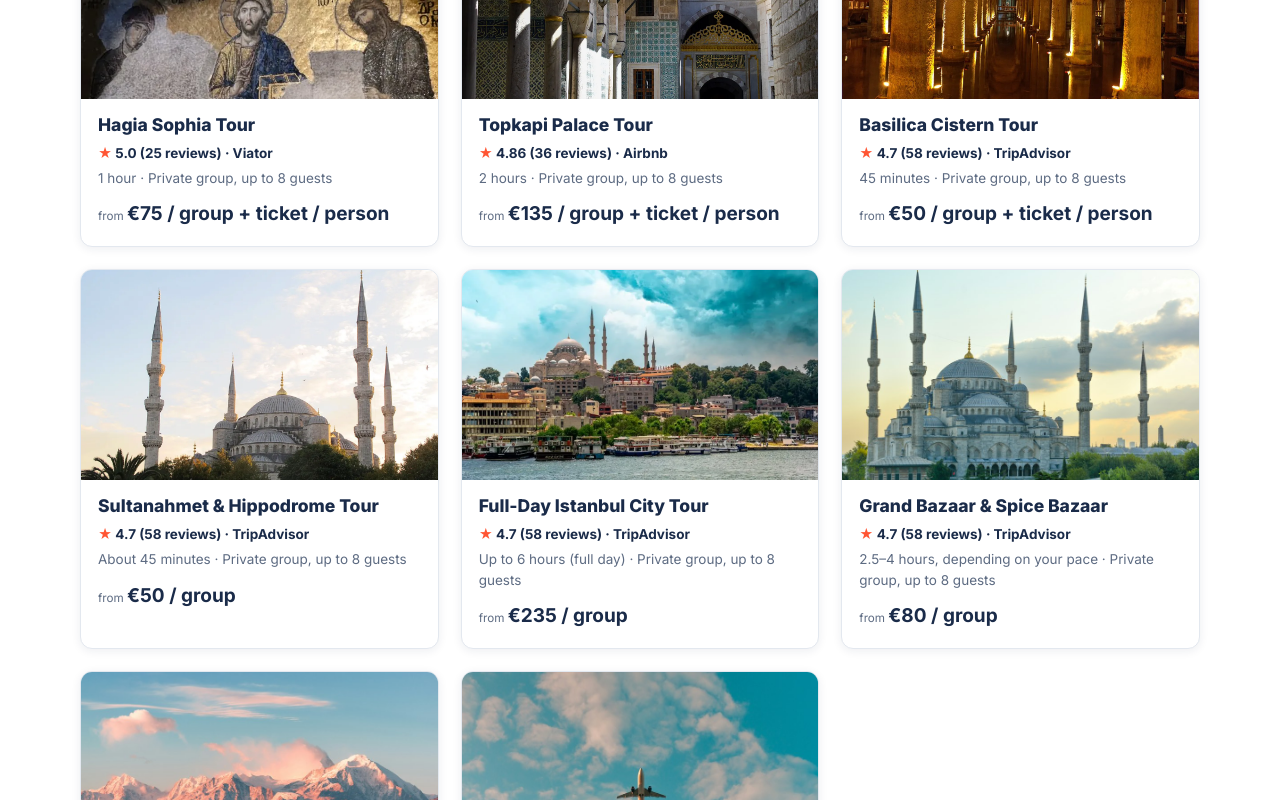
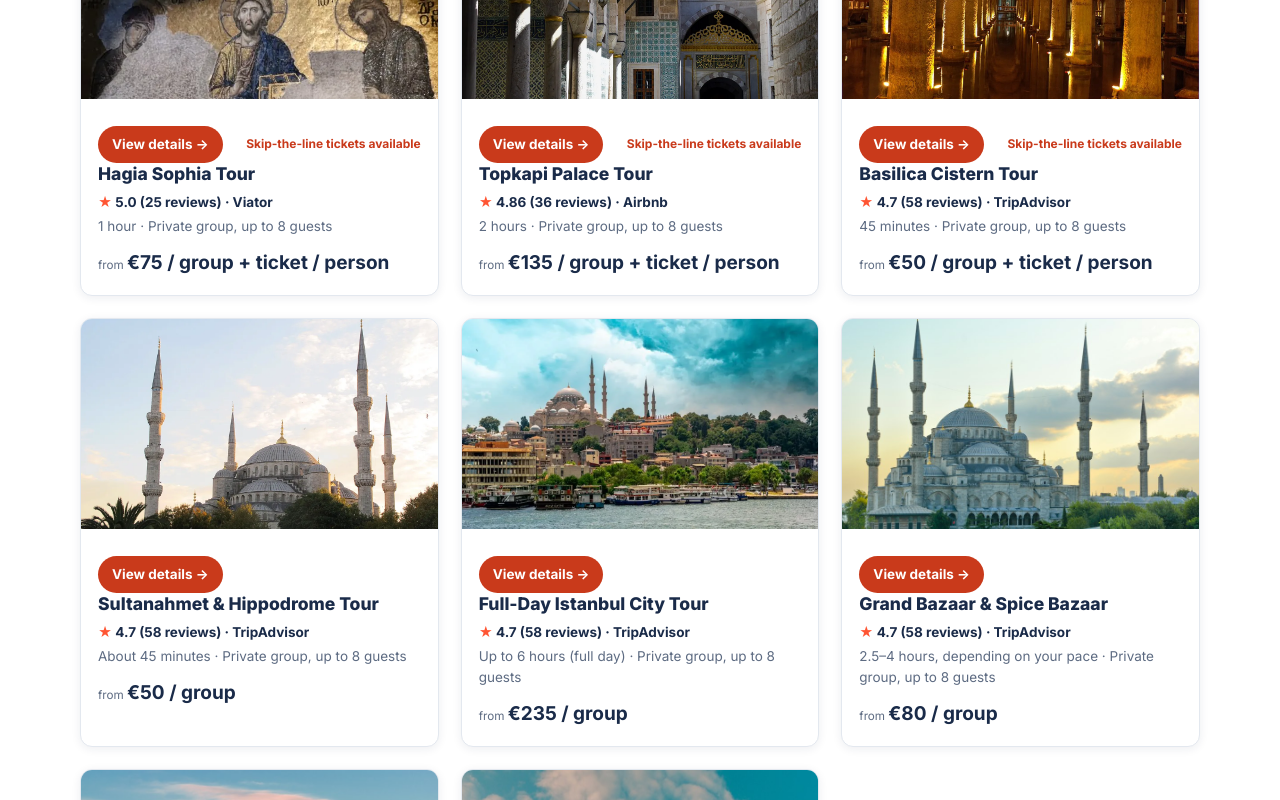
Before and after one commit to 7amed3li/oligarch-travel, a Next.js app: page / in a window 1280 px wide. Shown: the part 1080-1880 px from the top of the page. Built offline with nearby package versions, Linux system fonts and the light colour scheme.

Commit message:
Card CTA + add-another-tour form: TourCard.tsx

```diff
--- a/components/TourCard.tsx
+++ b/components/TourCard.tsx
@@ -35,6 +35,10 @@ export default function TourCard({
           {price && price.perGroup === 0 && price.perPerson === 0 ? null : <small>{u.price_from} </small>}
           <strong>{price ? priceDisplay(price, u) : ''}</strong>
         </span>
+        <span className="tcard-foot">
+          <span className="tcard-cta">{u.details_link || 'View details'} →</span>
+          {price?.ticket ? <span className="tcard-tick">{u.tickets_available || ''}</span> : null}
+        </span>
       </span>
     </Link>
   );
```
